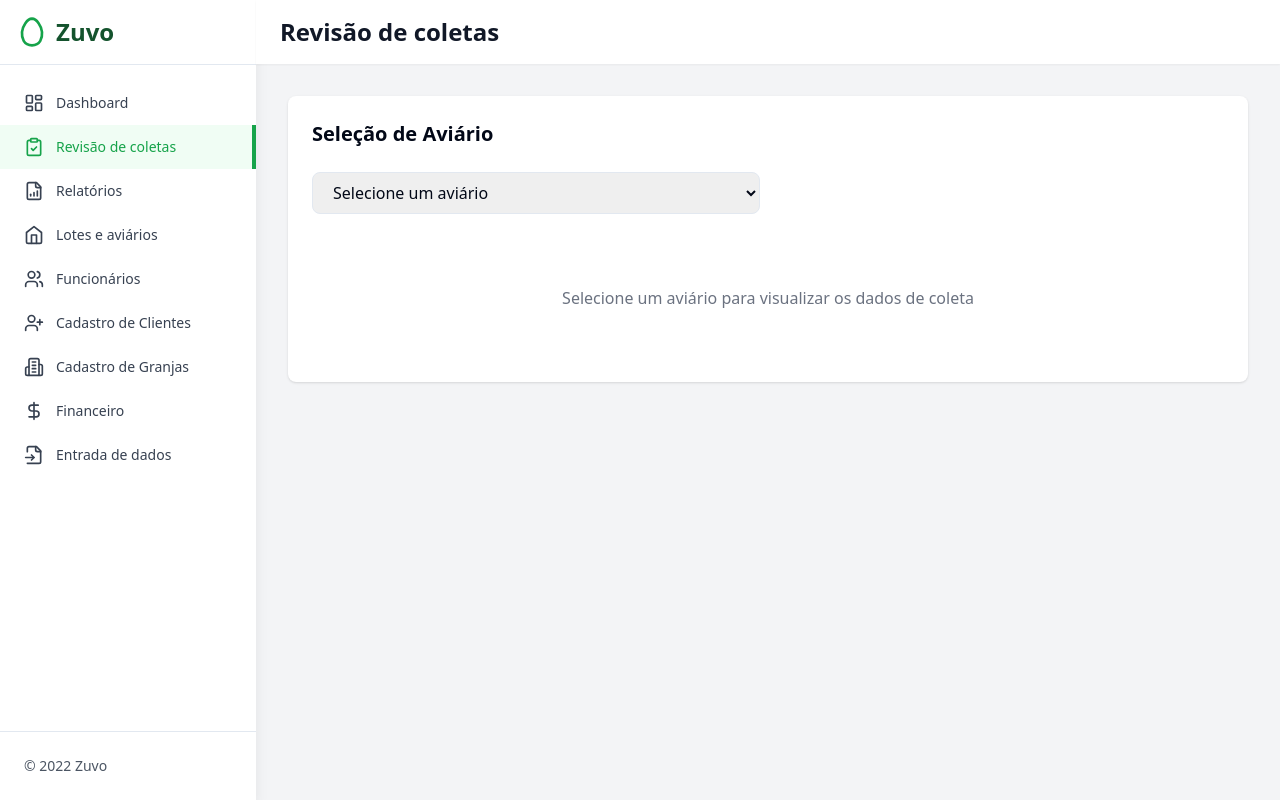
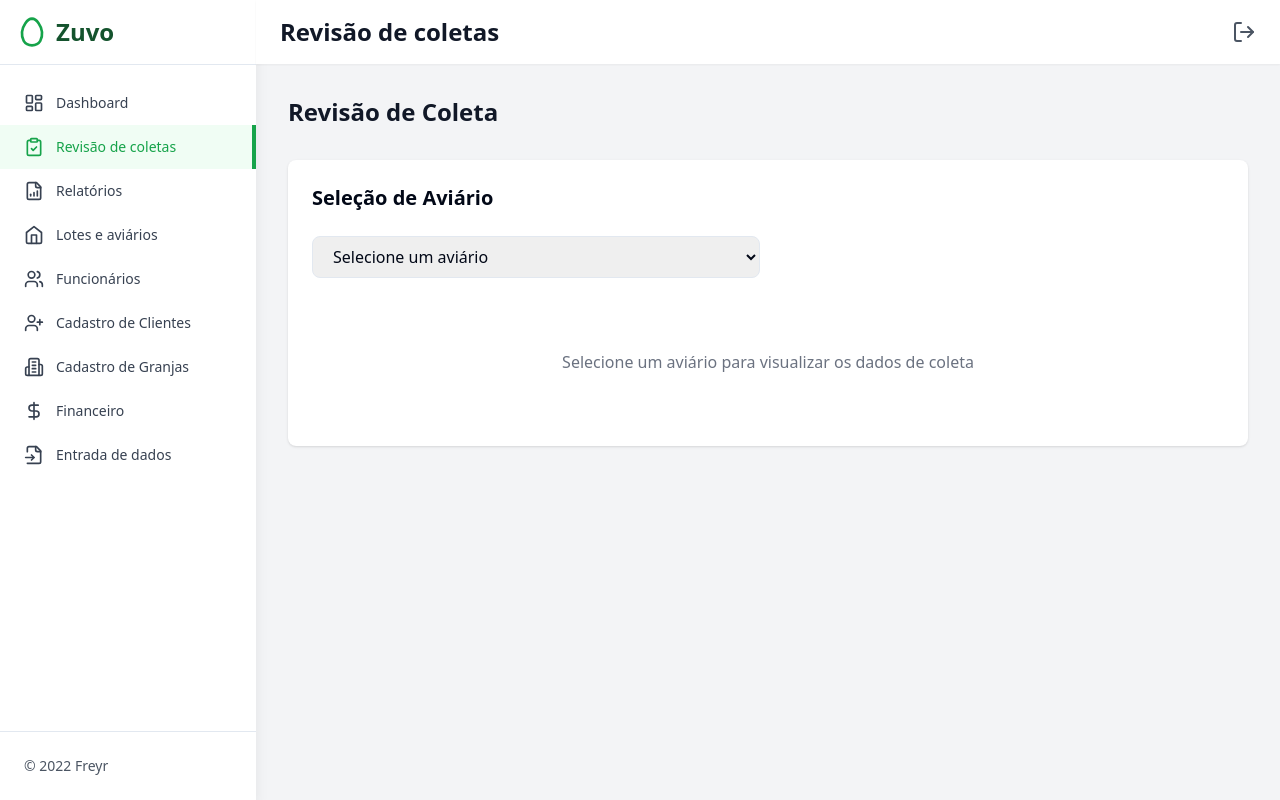
Before and after one commit to AviApp-org/FrontDesktop, a React (Vite) app: page /review in a window 1280 px wide. Built offline with nearby package versions, Linux system fonts and the light colour scheme; sample sign-in values are in the browser's storage.

Commit message:
feat: adding logout button

```diff
--- a/src/components/Layout.tsx
+++ b/src/components/Layout.tsx
@@ -10,8 +10,10 @@
   FileInput,
   Egg,
   UserPlus,
-  Building2
+  Building2,
+  LogOut
 } from 'lucide-react';
+import { useAuthContext } from '@/contexts/AuthContext';
 
 const sidebarItems = [
   { icon: LayoutDashboard, text: 'Dashboard', path: '/' },
@@ -31,9 +33,15 @@
 
 const Layout: React.FC<LayoutProps> = ({ children }) => {
   const location = useLocation();
+  const { logout } = useAuthContext();
+
+  const handleLogout = () => {
+    logout();
+  };
 
   return (
     <div className="flex h-screen bg-gray-100">
+      {/* Sidebar */}
       <div className="w-64 bg-white shadow-lg fixed h-full">
         <div className="flex flex-col h-full">
           <div className="p-4 border-b">
@@ -53,9 +61,8 @@
                 <Link
                   key={item.path}
                   to={item.path}
-                  className={`flex items-center px-6 py-3 text-gray-700 hover:bg-gray-50 ${
-                    isActive ? 'bg-green-50 text-green-600 border-r-4 border-green-600' : ''
-                  }`}
+                  className={`flex items-center px-6 py-3 text-gray-700 hover:bg-gray-50 ${isActive ? 'bg-green-50 text-green-600 border-r-4 border-green-600' : ''
+                    }`}
                 >
                   <Icon className="h-5 w-5 mr-3" />
                   <span className="text-sm font-medium">{item.text}</span>
@@ -66,24 +73,29 @@
 
           {/* Footer */}
           <div className="p-6 border-t">
-            <p className="text-sm text-gray-600">© 2022 Zuvo</p>
+            <p className="text-sm text-gray-600">© 2022 Freyr</p>
           </div>
         </div>
       </div>
 
       {/* Main Content */}
       <div className="flex-1 ml-64">
-        {/* Fixed Header */}
-        <header className="bg-white shadow-sm fixed w-[calc(100%-16rem)] z-10">
-          <div className="px-6 py-4">
-            <h2 className="text-2xl font-bold text-gray-900">
-              {sidebarItems.find(item => item.path === location.pathname)?.text || 'Dashboard'}
-            </h2>
-          </div>
+        {/* Header */}
+        <header className="bg-white shadow-sm fixed w-[calc(100%-16rem)] z-10 flex items-center justify-between px-6 py-4">
+          <h2 className="text-2xl font-bold text-gray-900">
+            {sidebarItems.find(item => item.path === location.pathname)?.text || 'Dashboard'}
+          </h2>
+          <button
+            onClick={handleLogout}
+            className="text-gray-600 hover:text-red-600 transition-colors"
+            title="Sair"
+          >
+            <LogOut className="h-6 w-6" />
+          </button>
         </header>
 
         {/* Content */}
-        <main className="p-8 max-w-[1920px] mx-auto">
+        <main className="p-8 max-w-[1920px] mx-auto pt-24">
           {children}
         </main>
       </div>
--- a/src/components/PrivateRoute.tsx
+++ /dev/null
@@ -1,11 +0,0 @@
-import { Navigate } from 'react-router-dom';
-import { useAuth } from '../contexts/AuthContext';
-
-interface PrivateRouteProps {
-  children: React.ReactNode;
-}
-
-export function PrivateRoute({ children }: PrivateRouteProps) {
-  // Temporariamente retornando sempre as children
-  return <>{children}</>;
-}
--- a/src/components/ProtectedRoute.tsx
+++ b/src/components/ProtectedRoute.tsx
@@ -1,6 +1,6 @@
 import React from 'react';
 import { Navigate, useLocation } from 'react-router-dom';
-import { RoutePermissions, UserRole } from '../@types/AuthTypes';
+import { RoutePermissions } from '../@types/AuthTypes';
 import { useAuthContext } from '../contexts/AuthContext';
 import { CircularProgress, Box } from '@mui/material';
 import Layout from './Layout';
--- a/src/contexts/AuthContext.tsx
+++ b/src/contexts/AuthContext.tsx
@@ -1,5 +1,4 @@
 import React, { createContext, useContext, useState, useEffect, ReactNode } from 'react';
-import api from '../config/axios';
 import { API_URL } from '@/config/api';
 import axios from 'axios';
 
--- a/src/hooks/useClientManagement.ts
+++ b/src/hooks/useClientManagement.ts
@@ -1,4 +1,4 @@
-import { useEffect, useState } from 'react';
+import {  useState } from 'react';
 import { ClientData } from '../@types/ClientData';
 import { ClientStatus } from '../@types/enums/enumClientStatus';
 import { validateCNPJ } from '../utils/validators';
@@ -14,7 +14,7 @@
   status: ClientStatus.ACTIVE
 };
 
-export const useClientManagement = (farmId: number) => {
+export const useClientManagement = () => {
   // Estados
   const [formData, setFormData] = useState<ClientFormData>(initialFormData);
   const [formErrors, setFormErrors] = useState<Record<string, string>>({});
--- a/src/routes/index.tsx
+++ b/src/routes/index.tsx
@@ -1,5 +1,4 @@
 
-import React from 'react';
 import { Routes, Route, Navigate } from 'react-router-dom';
 import Dashboard from '../pages/Dashboard';
 import Reports from '../pages/Reports';
```
